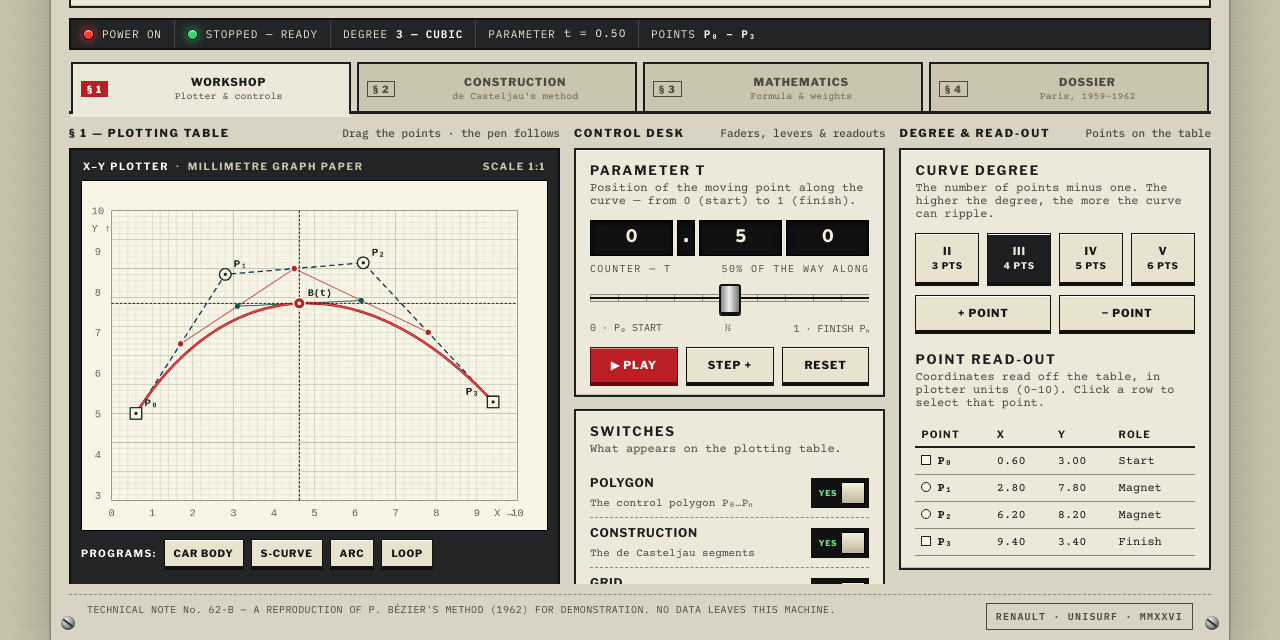
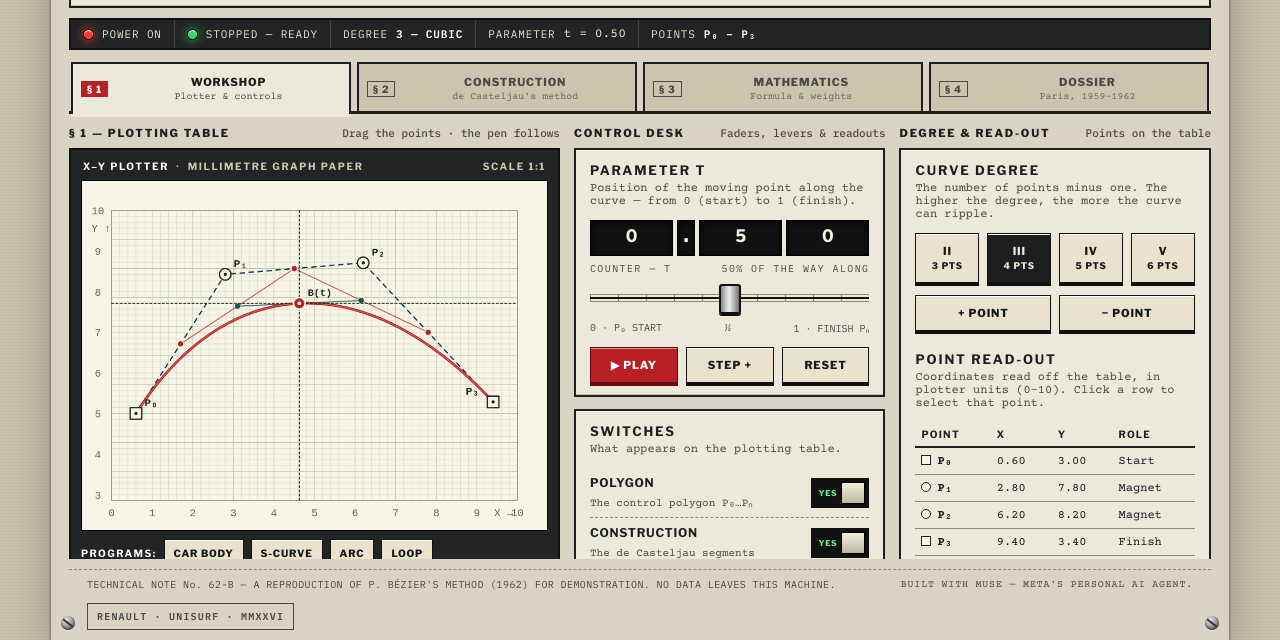
Before and after one commit to satishgoda/bezier-curves-1962, a plain HTML site: page index.en.html in a window 1280 px wide. Shown: the part 160-800 px from the top of the page. Drawn offline with nearby package versions, Linux system fonts and the light colour scheme.

Commit message:
docs: add Muse attribution to the English edition (footer and dossier)

```diff
--- a/index.en.html
+++ b/index.en.html
@@ -232,6 +232,8 @@
 
   footer{padding:8px 18px 10px;display:flex;justify-content:space-between;gap:12px;flex-wrap:wrap;font-size:10px;color:var(--ink-soft);letter-spacing:.04em;flex:none;border-top:1px dashed var(--line);margin:0 18px}
   footer .stamp2{border:1.5px solid var(--ink-soft);padding:6px 9px;text-transform:uppercase;letter-spacing:.12em;font-weight:700}
+  footer .credit-line{font-family:"Courier Prime",monospace;text-transform:uppercase;letter-spacing:.08em;align-self:center}
+  .dossier-credit{margin-top:14px;padding-top:10px;border-top:1px dashed var(--line);font-family:"Courier Prime",monospace;font-size:11px;letter-spacing:.08em;text-transform:uppercase;color:var(--ink-soft)}
   /* ---------- PHONE FIT (<=640px): every panel sized to the viewport, no internal scrolling ---------- */
   @media (max-width:640px){
     /* Compact cabinet chrome */
@@ -331,6 +333,7 @@
     .try-strip{margin-top:10px;padding:10px;gap:8px}
     .try-strip p{font-size:11.5px;line-height:1.5;flex:1 1 100%}
     .try-strip .hbtn{flex:1 1 auto}
+    .dossier-credit{margin-top:8px;padding-top:7px;font-size:9.5px}
   }
   @media (max-width:640px) and (max-height:780px){
     /* Shorter phones: shave the plotter and paper type a touch more */
@@ -547,12 +550,14 @@
         <p><strong>NOW TRY IT YOURSELF —</strong> Set the degree to <strong>II</strong> and note the curve is a parabola that never reaches P₁. Switch on the <strong>Hull</strong>, then drag a point far away: the curve follows, but never escapes the hull. Finally press <strong>PLAY</strong> and watch the construction ladder sweep the pen from P₀ to Pₙ.</p>
         <button class="hbtn red" type="button" id="tryBtn">▶ Start playback</button>
       </div>
+      <p class="dossier-credit">Built with Muse — Meta's personal AI agent.</p>
     </section>
     </div>
   </main>
 
   <footer>
     <span>TECHNICAL NOTE No. 62-B — A REPRODUCTION OF P. BÉZIER'S METHOD (1962) FOR DEMONSTRATION. NO DATA LEAVES THIS MACHINE.</span>
+    <span class="credit-line">Built with Muse — Meta's personal AI agent.</span>
     <span class="stamp2">Renault · UNISURF · MMXXVI</span>
   </footer>
 </div>
```
